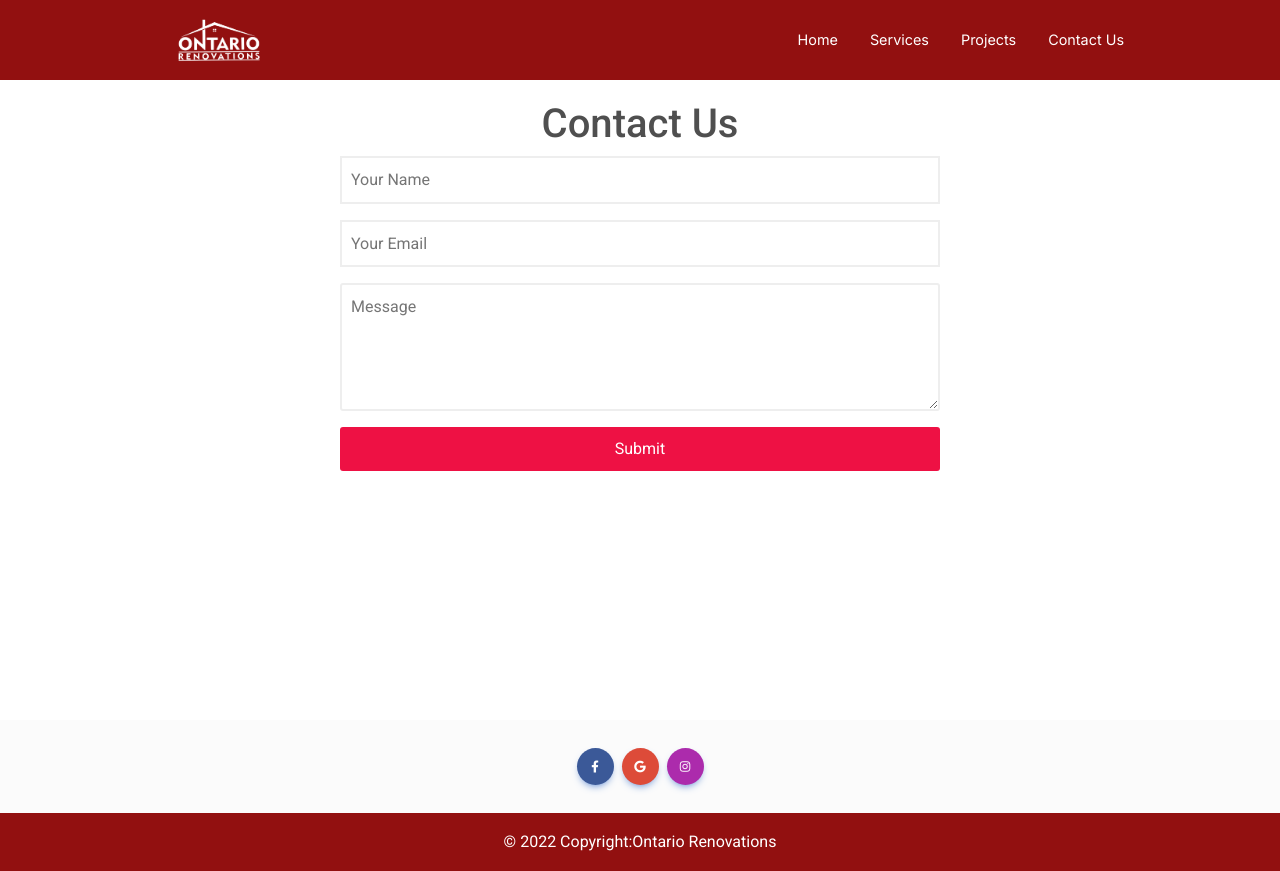
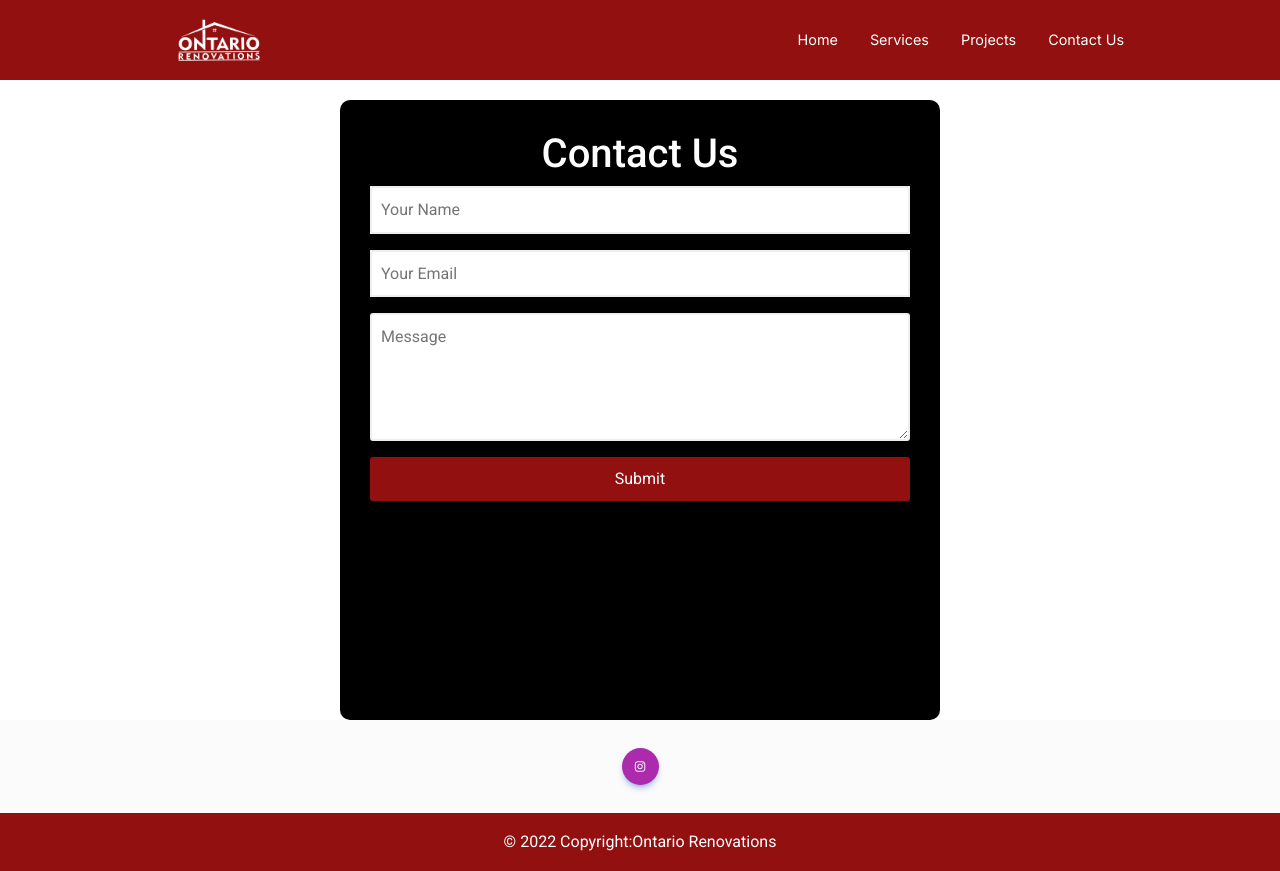
Before and after one commit to JaiveerS/blue-collar-app, a React (Create React App) app: page /Contact in a window 1280 px wide. Built offline with nearby package versions, Linux system fonts and the light colour scheme.

Commit message:
minor styling changeas

```diff
--- a/src/components/Contact.js
+++ b/src/components/Contact.js
@@ -81,12 +81,16 @@ const Content = styled.div`
 
 const Title = styled.h1`
   text-align:center;
+  color:white;
 `;
 
 const ContactForm = styled.form`
   display:block;
   margin-bottom: none;
   width:60%
+  background:black;
+  border-radius: 10px
+  padding:30px
   @media (max-width: 670px) {
     width: 100%
   }
@@ -131,7 +135,7 @@ const FormText = styled.textarea`
 const Button = styled.button`
   display: block;
   width: 100%;
-  background-color: #e14;
+  background-color: #921010;
   border: none;
   border-radius: 3px;
   padding: 1ch;
--- a/src/components/Footer.js
+++ b/src/components/Footer.js
@@ -13,14 +13,14 @@ export default function App() {
     <MDBFooter className='bg-light text-center text-white'>
       <div className='container p-4 pb-0'>
         <section className='mb-4'>
-          <a
+          {/* <a
             className='btn btn-primary btn-floating m-1'
             style={{ backgroundColor: '#3b5998' }}
             href='#!'
             role='button'
           >
             <MDBIcon fab icon='facebook-f' />
-          </a>
+          </a> */}
 
           {/* <a
             className='btn btn-primary btn-floating m-1'
@@ -31,14 +31,14 @@ export default function App() {
             <MDBIcon fab icon='twitter' />
           </a> */}
 
-          <a
+          {/* <a
             className='btn btn-primary btn-floating m-1'
             style={{ backgroundColor: '#dd4b39' }}
             href='#!'
             role='button'
           >
             <MDBIcon fab icon='google' />
-          </a>
+          </a> */}
           <a
             className='btn btn-primary btn-floating m-1'
             style={{ backgroundColor: '#ac2bac' }}
```
